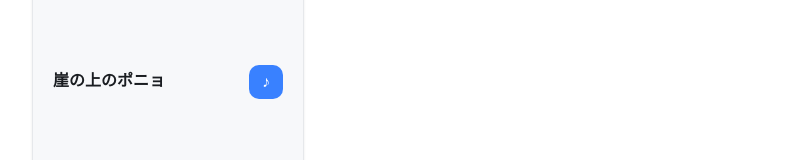
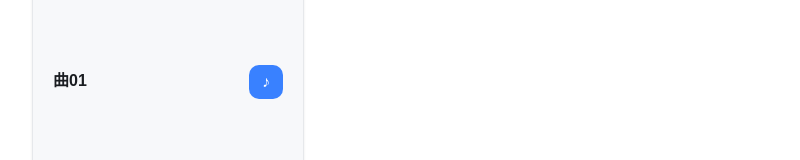
Before and after one commit to neko715/flat_viewer, a plain HTML site: page index.html in a window 1280 px wide. Shown: the part 377-537 px from the top of the page, without its empty margins (40-840 px from the left). Drawn offline with Linux system fonts and the light colour scheme.

Commit message:
Update index.html

```diff
--- a/index.html
+++ b/index.html
@@ -348,7 +348,7 @@
     },*/
     {
       id: "ponyo",
-      title: "崖の上のポニョ",
+      title: "曲01",
       parts: [
         { label: null, embed: `<iframe src="https://flat.io/embed/693c1b1a082289b2bec81d20?_l=true&sharingKey=a932dc3586110dc744a65c281380557daa080e3c2f626b534b20f0bda7d5666ad81d8599f96fd756c236ea50f7de0f98aac3a3bc156697f79ea70c39197ffbe5&layout=page&parts=aa397922-190b-76f0-5cd2-1fdf175eb4a5" frameBorder="0" allowfullscreen allow="autoplay; midi"></iframe>` }
       ]
```
